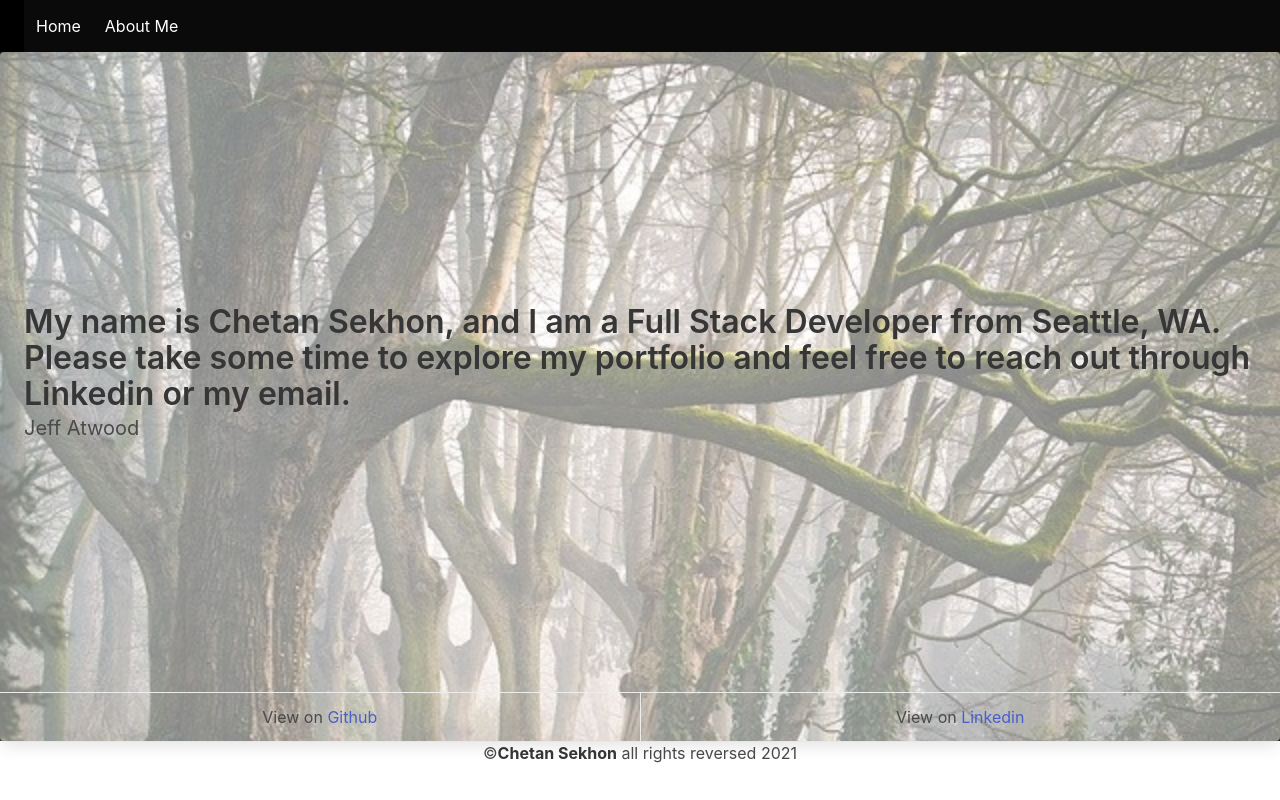
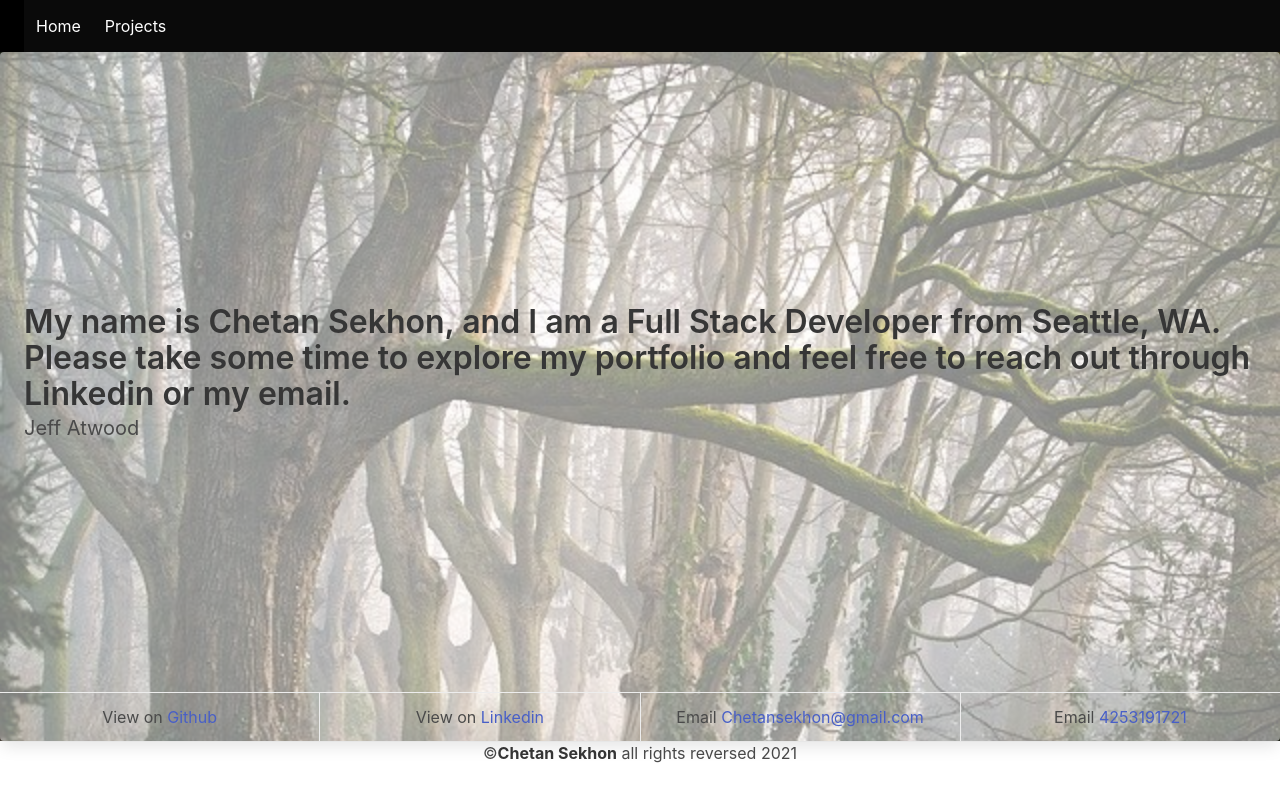
Before and after one commit to Chetansekhon/React-Portfolio, a React (Create React App) app: page /#/ in a window 1280 px wide. Built offline with nearby package versions, Linux system fonts and the light colour scheme.

Commit message:
created prop for Image, updated links

```diff
--- a/src/App.css
+++ b/src/App.css
@@ -61,3 +61,6 @@ flex-wrap: wrap;
 .home {
   background-size: cover;
 }
+.about .image {
+  size: 1280x960;
+}
--- a/src/components/Navbar/index.js
+++ b/src/components/Navbar/index.js
@@ -36,7 +36,7 @@ function Navbar() {
           </Link> */}
 
           <Link className="navbar-item" to="/about">
-            About Me
+            Projects
           </Link>
         </div>
 
--- a/src/components/ProjectItem/index.js
+++ b/src/components/ProjectItem/index.js
@@ -1,11 +1,11 @@
 import React from "react";
 
-function ProjectItem({ title, children, url, deployedUrl }){
+function ProjectItem({ title, children, url, deployedUrl, image }){
     return(
         <div className="card">
   <div className="card-image">
     <figure className="image is-4by3">
-      <a href={deployedUrl} ><img src="https://bulma.io/images/placeholders/1280x960.png" alt="Placeholder image"/></a>
+      <a href={deployedUrl} ><img src="https://bulma.io/images/placeholders/1280x960.png" alt="{Placeholder image}"/>{image}</a>
     </figure>
   </div>
   <div className="card-content">
--- a/src/components/pages/about.js
+++ b/src/components/pages/about.js
@@ -7,6 +7,7 @@ function About(){
                 title="Coding Collective"
                 url="https://github.com/zhanez/Coding-collective"
                 deployedUrl="https://coding-collective.herokuapp.com/"
+                image="../../images/forest.jpg"
            ></ProjectItem>
            <ProjectItem
                 title="Feast with Friends"
--- a/src/components/pages/home.js
+++ b/src/components/pages/home.js
@@ -24,6 +24,16 @@ function Home(){
         View on <a href="https://www.linkedin.com/in/chetan-sekhon-a996571b8/">Linkedin</a>
       </span>
     </p>
+    <p className="card-footer-item">
+      <span>
+        Email <a href="https://accounts.google.com/ServiceLogin/signinchooser?elo=1&flowName=GlifWebSignIn&flowEntry=ServiceLogin">Chetansekhon@gmail.com </a>
+      </span>
+    </p>
+    <p className="card-footer-item">
+      <span>
+        Email <a href="">4253191721</a>
+      </span>
+    </p>
   </footer>
 </div>
         </div>
```
